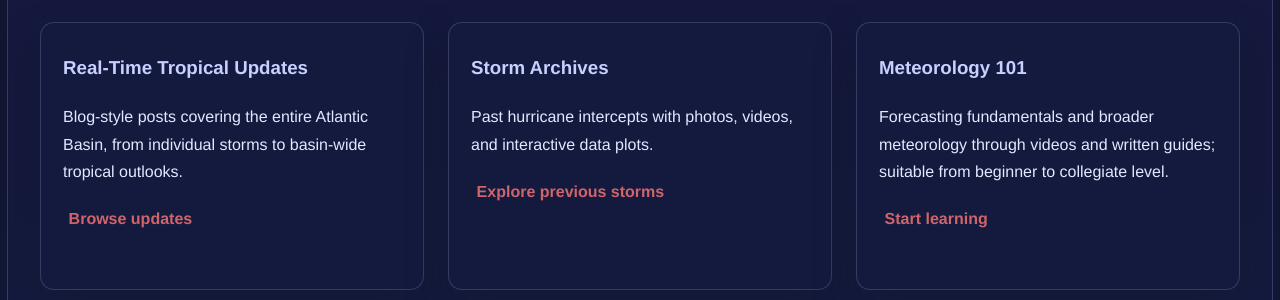
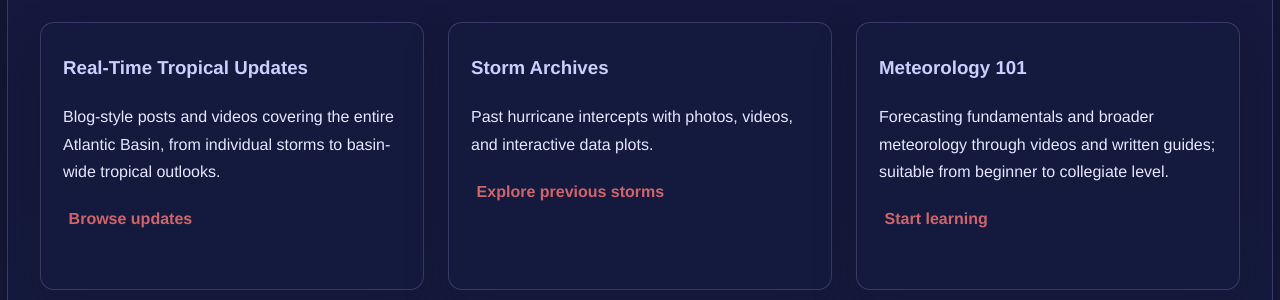
Before and after one commit to BrandanKeen/WxManBran, a Jekyll site: the page ui/previews/theme-preview-dark.html, which Jekyll copies as it is, in a window 1280 px wide and 900 px high, scrolled down 2797 px. Shown: the part 170-470 px from the top of the window. Built offline with Jekyll 4.4.1, drawn with Linux system fonts in a browser that asks for light colours.

Commit message:
Update tropical updates card description

```diff
--- a/index.html
+++ b/index.html
@@ -788,7 +788,7 @@ document.addEventListener('visibilitychange', () => {
   <ul class="card-list">
     <li class="card card--centered">
       <h3 class="card__title--center">Real-Time Tropical Updates</h3>
-      <p>Blog-style posts covering the entire Atlantic Basin, from individual storms to basin-wide tropical outlooks.</p>
+      <p>Blog-style posts and videos covering the entire Atlantic Basin, from individual storms to basin-wide tropical outlooks.</p>
       <a class="link-chip" href="{{ '/tropical-updates/' | relative_url }}">Browse updates</a>
     </li>
     <li class="card card--centered">
--- a/ui/previews/theme-preview-dark.html
+++ b/ui/previews/theme-preview-dark.html
@@ -978,7 +978,7 @@ fill="currentColor" stroke="none">
         <ul class="card-list">
           <li class="card">
             <h3>Real-Time Tropical Updates</h3>
-            <p>Blog-style posts covering the entire Atlantic Basin, from individual storms to basin-wide tropical outlooks.</p>
+            <p>Blog-style posts and videos covering the entire Atlantic Basin, from individual storms to basin-wide tropical outlooks.</p>
             <a class="link-chip" href="{{ '/tropical-updates/' | relative_url }}">Browse updates</a>
           </li>
           <li class="card">
--- a/ui/previews/theme-preview-light.html
+++ b/ui/previews/theme-preview-light.html
@@ -978,7 +978,7 @@ fill="currentColor" stroke="none">
         <ul class="card-list">
           <li class="card">
             <h3>Real-Time Tropical Updates</h3>
-            <p>Blog-style posts covering the entire Atlantic Basin, from individual storms to basin-wide tropical outlooks.</p>
+            <p>Blog-style posts and videos covering the entire Atlantic Basin, from individual storms to basin-wide tropical outlooks.</p>
             <a class="link-chip" href="{{ '/tropical-updates/' | relative_url }}">Browse updates</a>
           </li>
           <li class="card">
```
